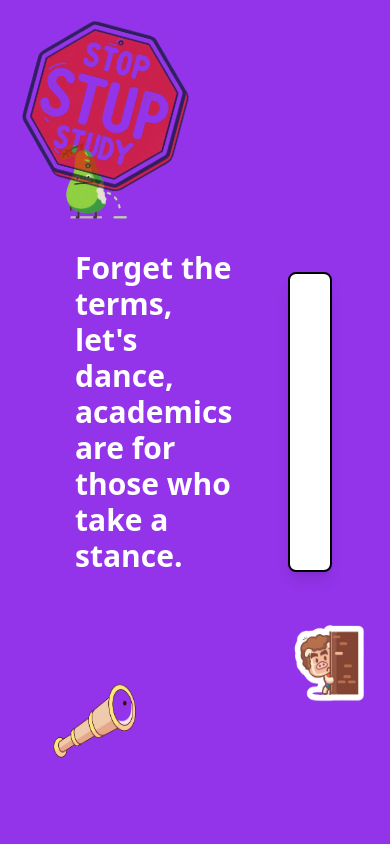
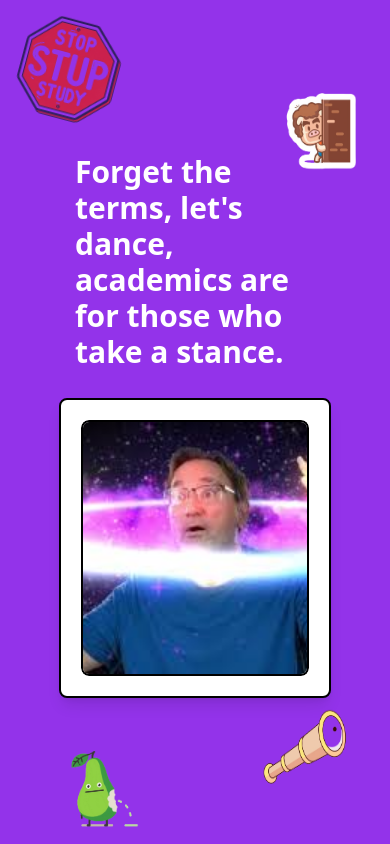
Before and after one commit to Raj-pro/nostudy, a plain HTML site: page index.html in a window 390 px wide. Drawn offline with nearby package versions, Linux system fonts and the light colour scheme.

Commit message:
Update index.html

```diff
--- a/index.html
+++ b/index.html
@@ -23,27 +23,69 @@
         body {
             height: 100vh; /* Full height */
         }
+
+        #dynamic-icon {
+            position: absolute;
+            width: 6rem; /* w-24 */
+            height: 6rem; /* h-24 */
+            top: 16%;
+            right: 64%;
+        }
+
+        #dynamic-icons0 {
+            position: absolute;
+            width: 6rem;
+            height: 6rem;
+            top: 80%;
+            left: 12%;
+        }
+
+        #dynamic-icons1 {
+            position: absolute;
+            width: 6rem;
+            height: 6rem;
+            top: 73%;
+            left: 73%;
+        }
+
+        @media (max-width: 640px)  {
+            #dynamic-icon {
+                top: 88%;
+                left: 14%;
+                right: auto; /* Reset right positioning */
+            }
+
+            #dynamic-icons0 {
+                top: 83%;
+                left: 66%;
+            }
+
+            #dynamic-icons1 {
+                top: 10%;
+                left: 71%;
+            }
+
+            #stop-icon {
+                width: 120px;
+                height: 120px;
+            }
+        }
     </style>
 </head>
-<body id="body" class="flex justify-center items-center bg-blue-500 relative">
+<body id="body" class="flex flex-col justify-center items-center bg-blue-500 relative">
 
-    <img id="dynamic-icon" class="absolute w-24 h-24" src="" alt="Random icon" onerror="this.onerror=null; this.src='icon/default.png';" style="top: 16%; right: 64%;">
-    <img id="dynamic-icons0" class="absolute w-24 h-24" src="" alt="Random icon" onerror="this.onerror=null; this.src='icon/default.png';" style="top: 80%; left: 12%;">
-    <img id="dynamic-icons1" class="absolute w-24 h-24" src="" alt="Random icon" onerror="this.onerror=null; this.src='icon/default.png';" style="top: 73%; left: 73%;">
+    <img id="dynamic-icon" class="absolute w-24 h-24" src="" alt="Random icon" onerror="this.onerror=null; this.src='icon/default.png';">
+    <img id="dynamic-icons0" class="absolute w-24 h-24" src="" alt="Random icon" onerror="this.onerror=null; this.src='icon/default.png';">
+    <img id="dynamic-icons1" class="absolute w-24 h-24" src="" alt="Random icon" onerror="this.onerror=null; this.src='icon/default.png';">
 
     <!-- Stop icon positioned in the top left corner with larger size -->
     <img id="stop-icon" class="absolute top-2 left-2 w-48 h-48" src="icon/stop.png" alt="Stop icon" onerror="this.onerror=null; this.src='icon/default.png';">
 
-    <!-- Fullscreen Button -->
-    <button id="fullscreen-btn">
-
-    </button>
-
-    <div class="flex items-center justify-between w-4/5 max-w-5xl p-5 h-full">
-        <div class="flex flex-col items-start mr-10">
-            <h1 id="quote" class="text-3xl font-bold text-white py-2 px-4 rounded-md mb-5">Loading...</h1>
+    <div class="flex flex-col items-center justify-center w-4/5 max-w-5xl p-5 h-full space-y-5 md:flex-row md:space-y-0 md:space-x-5">
+        <div class="flex flex-col items-start">
+            <h1 id="quote" class="text-3xl font-bold text-white py-2 px-4 rounded-md">Loading...</h1>
         </div>
-        <div class="relative w-[400px] h-[300px] rounded-lg overflow-hidden p-5 bg-white shadow-lg z-0 border-2 border-black">
+        <div class="relative w-full md:w-[400px] h-[300px] rounded-lg overflow-hidden p-5 bg-white shadow-lg z-0 border-2 border-black">
             <div class="relative w-full h-full rounded-lg overflow-hidden">
                 <img id="dynamic-image" class="w-full h-full object-cover rounded-lg border-2 border-black" src="" alt="Random image" onerror="this.onerror=null; this.src='images/default.jpg';">
             </div>
@@ -143,18 +185,10 @@
             }, 1300); // Change icon1 every 3 seconds
         }
 
-        function toggleFullscreen() {
-            document.documentElement.requestFullscreen().catch(err => {
-                console.error(`Error attempting to enable full-screen mode: ${err.message} (${err.name})`);
-            });
-        }
-
-        document.getElementById('fullscreen-btn').addEventListener('click', toggleFullscreen);
-
         window.onload = () => {
             loadCSV();
             startIconRotation();
-            toggleFullscreen(); // Trigger fullscreen mode on load
+            // Removed toggleFullscreen() call
         };
     </script>
 
```
